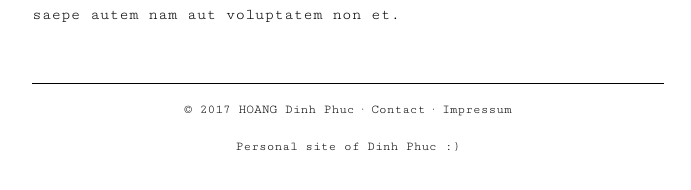
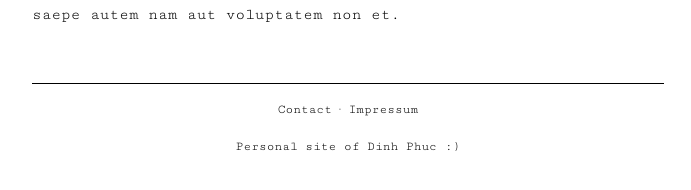
Before and after one commit to hoangdinhphuc19/hoangdinhphuc19.github.io, a Jekyll site: the page built from index.md, in a window 1280 px wide. Shown: the part 594-784 px from the top of the page, without its empty margins (292-983 px from the left). Built offline with Jekyll 4.4.1, drawn with Linux system fonts in a browser that asks for light colours.

Commit message:
Update footer.html

```diff
--- a/_includes/footer.html
+++ b/_includes/footer.html
@@ -1,6 +1,5 @@
 <div id="footer">
   <p>
-    © 2017 {{site.owner}}  ·
     <a href="{{site.url}}{{site.baseurl}}/contact/">Contact</a>  ·
     <a style="color: black;" href="{{site.url}}{{site.baseurl}}/impressum/">Impressum</a>
   </p>
```
